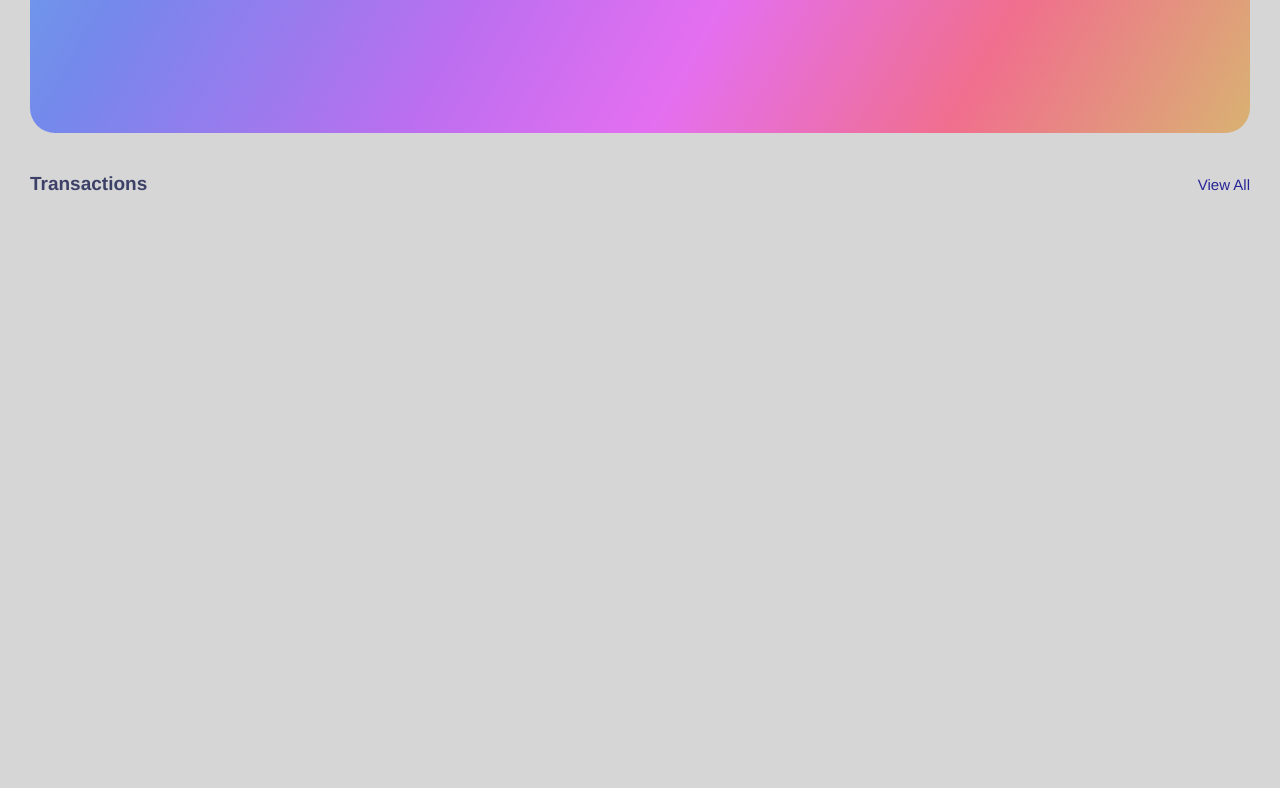
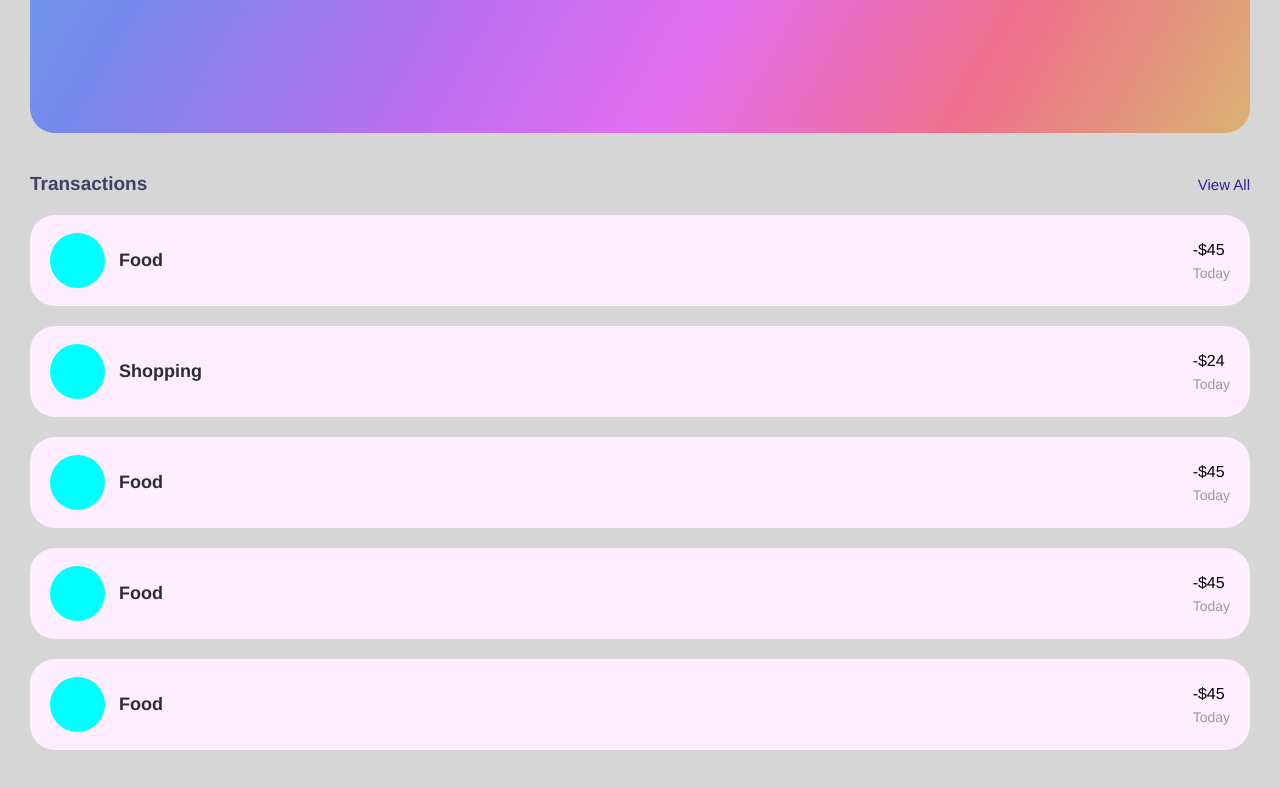
Before and after one commit to JedWoj/expensesTracker, a React (Create React App) app: page / in a window 1280 px wide. Shown: the part 752-1540 px from the top of the page. Before the commit the page ends 977 px from the top, so only its background shows below. Built offline with nearby package versions, Linux system fonts and the light colour scheme.

Commit message:
Expense item styled

```diff
--- a/src/components/Expenses/Expense.js
+++ b/src/components/Expenses/Expense.js
@@ -0,0 +1,31 @@
+import classes from './Expense.module.scss';
+import Card from '../Card/Card';
+
+const Expense = ({type, kind, amount, date}) => {
+    return(
+    <Card>
+        <li className={classes.expense}>
+            <div className={classes.expense__type}>
+                <div className={classes['expense__icon-box']}>
+                    <div className={classes.expense__icon}>
+
+                    </div>
+                </div>
+                <p className={classes.expense__name}>
+                    {type}
+                </p>
+            </div>
+            <div className={classes.expense__info}>
+                <p className={classes.expense__amount}>
+                    {`${kind === '-' ? kind : ''}$${amount}`}
+                </p>
+                <p className={classes.expense__date}>
+                    {date}
+                </p>
+            </div>
+        </li>
+    </Card>
+    )
+}
+
+export default Expense;
--- /dev/null
+++ b/src/components/Expenses/Expense.module.scss
@@ -0,0 +1,45 @@
+.expense {
+    display: flex;
+    justify-content: space-between;
+    align-items: center;
+    list-style: none;
+    background-color: #fef;
+    margin: 2rem 0;
+    border-radius: inherit;
+    padding: 1.8rem 2rem;
+
+    &__type {
+        display: flex;
+        align-items: center;
+        gap: 1.4rem;
+    }
+
+    &__icon-box {
+        width: 5.5rem;
+        height: 5.5rem;
+        background-color: aqua;
+        border-radius: 50%;
+    }
+
+    &__icon {}
+
+    &__name {
+        font-size: 1.8rem;
+        text-transform: capitalize;
+        font-weight: bolder;
+        color: rgb(42, 43, 58);
+    }
+
+    &__info {
+        font-size: 1.6rem;
+    }
+
+    &__amount {}
+
+    &__date {
+        font-size: 1.4rem;
+        color: #999;
+        text-transform: capitalize;
+        margin-top: 0.6rem;
+    }
+}
--- a/src/components/Expenses/ExpensesList.js
+++ b/src/components/Expenses/ExpensesList.js
@@ -1,4 +1,8 @@
 import classes from './ExpensesList.module.scss';
+import Expense from './Expense';
+
+const DUMMY_EXPENES = [{type: 'food', amount:'45', kind: '-', date:'today'},{type: 'shopping', amount:'24', kind: '-', date:'today'},{type: 'food', amount:'45', kind: '-', date:'today'},{type: 'food', amount:'45', kind: '-', date:'today'},{type: 'food', amount:'45', kind: '-', date:'today'}]
+
 
 const ExpensesList = () => {
     return(
@@ -11,6 +15,9 @@ const ExpensesList = () => {
                     View All
                 </p>
             </header>
+            <ul>
+                {DUMMY_EXPENES.map(exp => <Expense type={exp.type} amount={exp.amount} kind={exp.kind} date={exp.date} />)}
+            </ul>
         </main>
     )
 }
```
